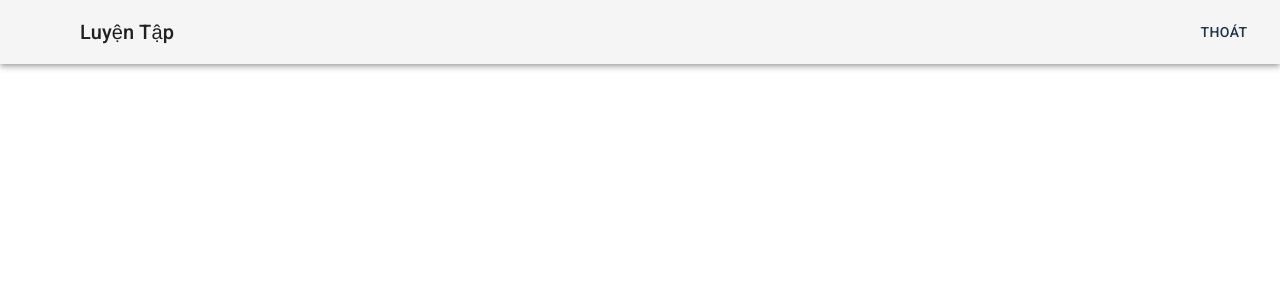
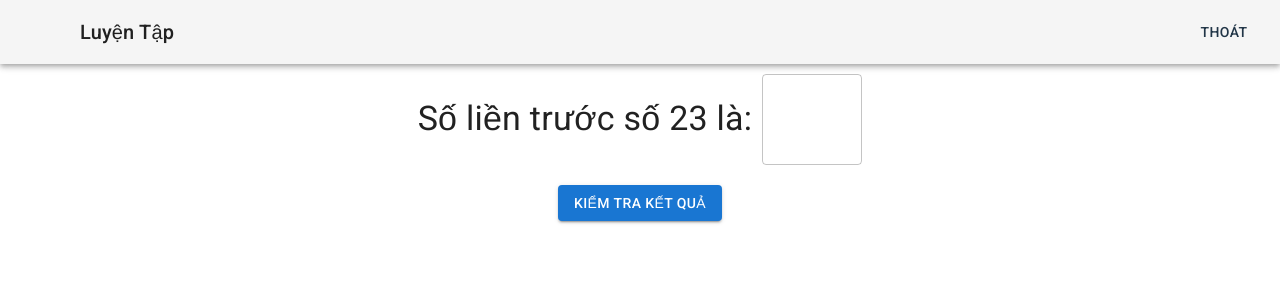
Before and after one commit to openVietAnh/hieunghiahocbai.com, a React (Vite) app: page /practice/nextprevious in a window 1280 px wide. Shown: the top 300 px of the page. Built offline with nearby package versions, Linux system fonts and the light colour scheme; some icons are missing; a web font is replaced by a local one.

Commit message:
feat: Add next/previous number feature

```diff
--- a/src/App.tsx
+++ b/src/App.tsx
@@ -10,6 +10,7 @@ import {
 import { useMemo } from "react";
 import { Minmax } from "./components/Minmax";
 import { Operator } from "./components/Operator";
+import { NextPrevious } from "./components/NextPrevious";
 
 function App() {
   const prefersDarkMode = useMediaQuery("(prefers-color-scheme: dark)");
@@ -33,6 +34,7 @@ function App() {
           <Route path="/practice/*" element={<Practice />}>
             <Route path="operator" element={<Operator />} />
             <Route path="minmax" element={<Minmax />} />
+            <Route path="nextprevious" element={<NextPrevious />} />
           </Route>
         </Routes>
       </Router>
--- /dev/null
+++ b/src/components/NextPrevious.tsx
@@ -0,0 +1,125 @@
+import { Alert, Button, Snackbar, TextField, Typography } from "@mui/material";
+import { useEffect, useState } from "react";
+import { randomNumber } from "../utils";
+
+export const NextPrevious: React.FC = () => {
+  const [type, setType] = useState("");
+  const [number, setNumber] = useState(0);
+  const [answer, setAnswer] = useState("");
+  const [snackbar, setSnackbar] = useState({
+    open: false,
+    message: "",
+    severity: "success" as "success" | "error",
+  });
+
+  const generateQuestion = () => {
+    const type = Math.random() < 0.5 ? "next" : "previous";
+    const num = randomNumber(100);
+    setNumber(type == "previous" && num == 0 ? num + 1 : num);
+    setType(type);
+  };
+
+  const checkAnswer = async () => {
+    const isCorrect =
+      type == "next"
+        ? Number(answer) - 1 == number
+        : Number(answer) + 1 == number;
+
+    if (isCorrect) {
+      setSnackbar({
+        open: true,
+        message: "✅ Chính xác! Bạn giỏi quá 😎",
+        severity: "success",
+      });
+
+      setTimeout(() => {
+        generateQuestion();
+        setAnswer("");
+      }, 2000);
+    } else {
+      setSnackbar({
+        open: true,
+        message: "❌ Sai rồi, thử lại nhé!",
+        severity: "error",
+      });
+    }
+  };
+
+  useEffect(() => {
+    generateQuestion();
+  }, []);
+
+  return (
+    <div
+      style={{
+        display: "flex",
+        padding: 10,
+        flexDirection: "column",
+        justifyContent: "center",
+        alignItems: "center",
+        gap: 20,
+      }}
+    >
+      <div
+        style={{
+          display: "flex",
+          flexDirection: "row",
+          justifyContent: "center",
+          alignItems: "center",
+          gap: 10,
+        }}
+      >
+        <Typography variant="h4" gutterBottom mb={0}>
+          Số liền {type == "next" ? "sau" : "trước"} số {number} là:
+        </Typography>
+        <TextField
+          id="unit"
+          sx={{ width: 100 }}
+          slotProps={{
+            input: {
+              sx: {
+                fontSize: "2.5rem",
+                fontWeight: "bold",
+                textAlign: "right",
+              },
+            },
+            inputLabel: {
+              sx: {
+                fontSize: "2rem",
+                fontWeight: "bold",
+              },
+            },
+            htmlInput: {
+              sx: {
+                textAlign: "right",
+              },
+            },
+          }}
+          variant="outlined"
+          size="medium"
+          value={answer}
+          onChange={(e) => setAnswer(e.target.value)}
+        />
+      </div>
+
+      <Button onClick={checkAnswer} variant="contained">
+        Kiểm tra kết quả
+      </Button>
+      <Snackbar
+        open={snackbar.open}
+        autoHideDuration={2000}
+        onClose={() => setSnackbar((prev) => ({ ...prev, open: false }))}
+        anchorOrigin={{ vertical: "top", horizontal: "center" }}
+      >
+        <Alert
+          onClose={() => setSnackbar((prev) => ({ ...prev, open: false }))}
+          severity={snackbar.severity}
+          sx={{ width: "100%" }}
+          variant="filled"
+        >
+          {snackbar.message}
+        </Alert>
+      </Snackbar>
+    </div>
+  );
+};
--- a/src/views/Practice.tsx
+++ b/src/views/Practice.tsx
@@ -20,6 +20,7 @@ import { Outlet, useLocation, Link } from "react-router-dom";
 import { useState } from "react";
 import CalculateIcon from "@mui/icons-material/Calculate";
 import DifferenceIcon from "@mui/icons-material/Difference";
+import CompareArrowsIcon from "@mui/icons-material/CompareArrows";
 
 export const Practice: React.FC = () => {
   const [open, setOpen] = useState(false);
@@ -60,6 +61,19 @@ export const Practice: React.FC = () => {
                 <DifferenceIcon />
               </ListItemIcon>
               <ListItemText primary="Lớn nhất/Bé nhất" />
+            </ListItemButton>
+          </ListItem>
+        </Link>
+        <Link
+          to={`/practice/nextprevious${queryString}`}
+          style={{ textDecoration: "none" }}
+        >
+          <ListItem key="Số liền trước/liền sau" disablePadding>
+            <ListItemButton>
+              <ListItemIcon>
+                <CompareArrowsIcon />
+              </ListItemIcon>
+              <ListItemText primary="Số liền trước/liền sau" />
             </ListItemButton>
           </ListItem>
         </Link>
@@ -136,6 +150,17 @@ export const Practice: React.FC = () => {
                   <ListItemText>Lớn nhất/Bé nhất</ListItemText>
                 </MenuItem>
               </Link>
+              <Link
+                to={`/practice/nextprevious${queryString}`}
+                style={{ textDecoration: "none" }}
+              >
+                <MenuItem>
+                  <ListItemIcon>
+                    <CompareArrowsIcon />
+                  </ListItemIcon>
+                  <ListItemText>Số liền trước/liền sau</ListItemText>
+                </MenuItem>
+              </Link>
             </MenuList>
           </Paper>
         </div>
```
